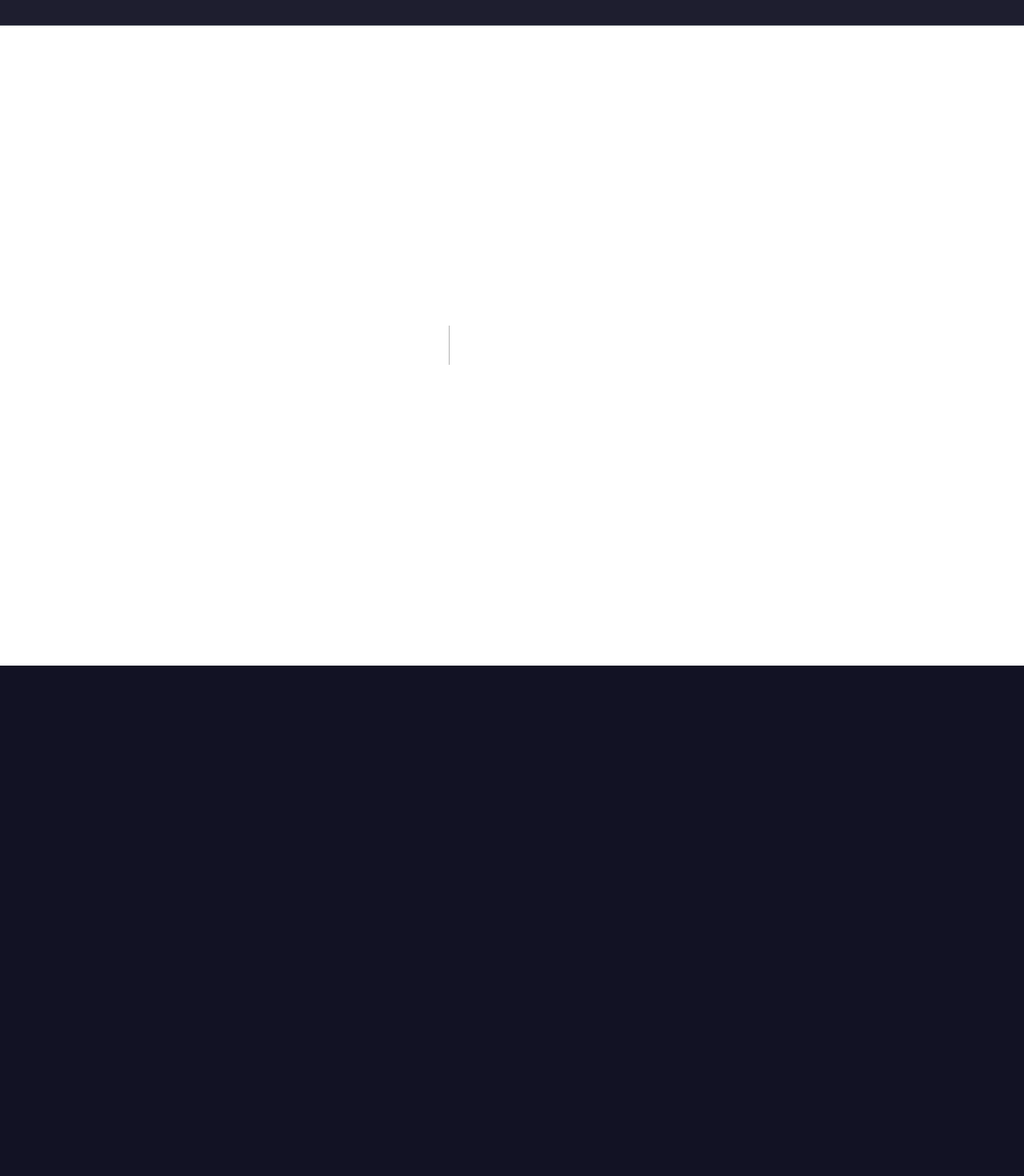
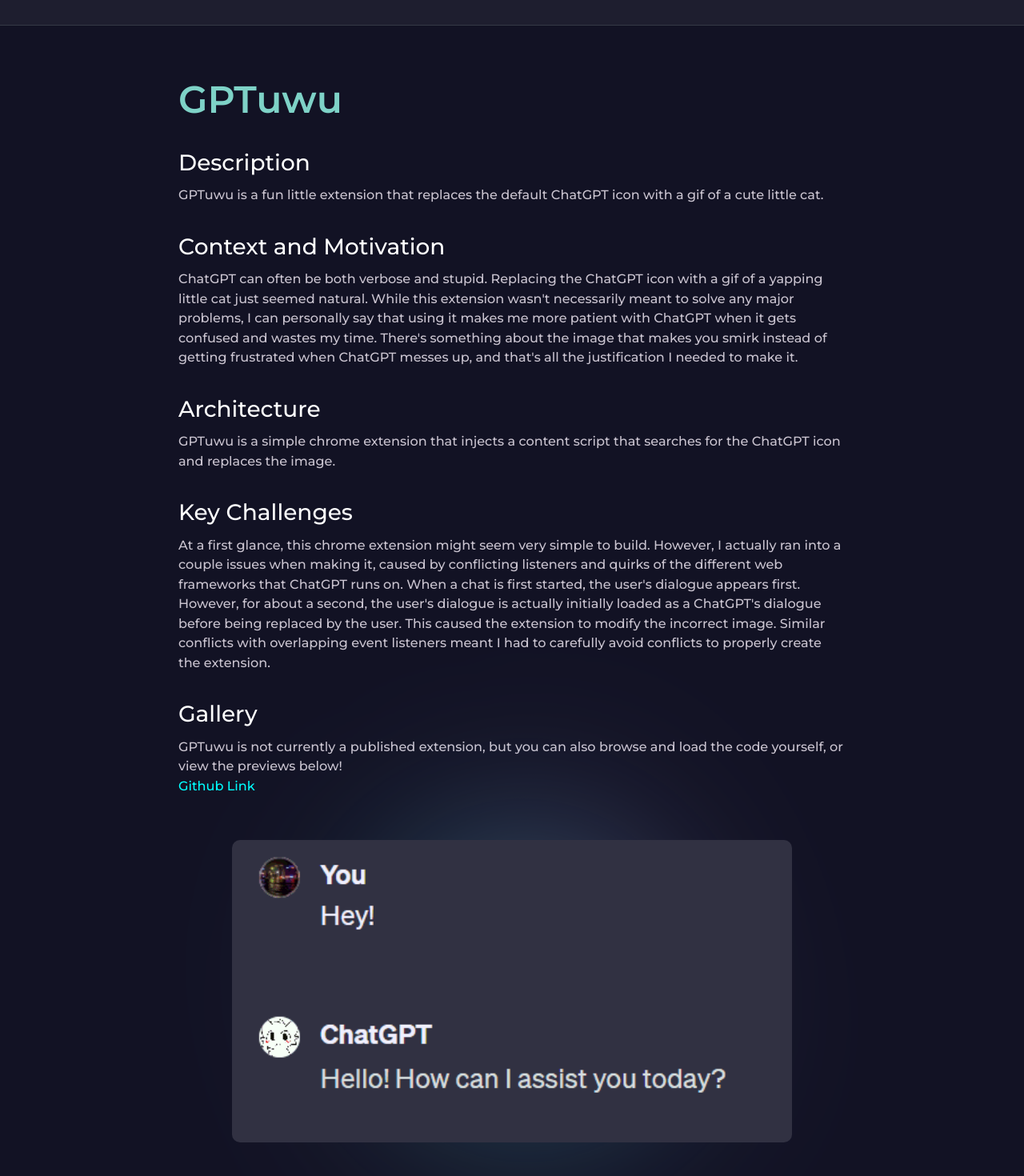
Before and after one commit to JosephKan3/personal-website, a Next.js app: page /projects/gptuwu in a window 1280 px wide. Before the commit this address had no page. Shown: the part 56-1526 px from the top of the page at 80% size. Before the commit the page ends 888 px from the top, so only its background shows below. Built offline with nearby package versions, Linux system fonts and the light colour scheme.

Commit message:
feat: adds gptuwu page

```diff
--- a/pages/projects/Spotitube.tsx
+++ b/pages/projects/Spotitube.tsx
@@ -84,7 +84,6 @@
               <p className={styles.bodyText}>
                 {"While Spotitube's servers are currently inactive due to Heroku's free tier being deactivated, you can browse the code and see images of the design below!"}
                 <br></br>
-                <br></br>
                 <Link target="_blank" href="https://github.com/JosephKan3/spotitube"><a target="_blank" rel="noreferrer">Github Link</a></Link>
               </p >
             </div>
--- a/pages/projects/advancedRedditFilters.tsx
+++ b/pages/projects/advancedRedditFilters.tsx
@@ -83,7 +83,6 @@
               <p className={styles.bodyText}>
                 {"Advanced Reddit Features is currently a public chrome extension: you can try it out for yourself! You can also browse the code and view previews below!"}
                 <br></br>
-                <br></br>
                 <Link target="_blank" href="https://chromewebstore.google.com/detail/advanced-reddit-filters/maaenebojagffbkkipikfahpncchejec"><a target="_blank" rel="noreferrer">Chrome Store Link</a></Link>
                 <br></br>
                 <Link target="_blank" href="https://github.com/JosephKan3/redditFilters"><a target="_blank" rel="noreferrer">Github Link</a></Link>
--- /dev/null
+++ b/pages/projects/gptuwu.tsx
@@ -0,0 +1,103 @@
+import type { NextPage } from "next";
+import Head from "next/head";
+import Image from "next/image";
+import styles from "../../styles/project_page.module.scss";
+import gptuwu from "/public/portfolioImages/gptuwu.gif";
+import Link from "next/link";
+
+const GPTuwu: NextPage = () => {
+  return (
+    <>
+      <Head>
+        <title>GPTuwu</title>
+        <meta name="viewport" content="width=device-width, initial-scale=1" />
+        <meta property="og:image" content="sitePreview.jpg" />
+      </Head>
+      <div className="container">
+        {/* Introduction */}
+        <section className={styles.section}>
+          <div className={styles.introductionBody}>
+            <div className={styles.introductionText}>
+              <h1 className={styles.mainHeading}>
+                <span className={styles.highlight}>{"GPTuwu"}</span>
+              </h1>
+
+              <h2 className={styles.bigSubheading}>
+                Description
+              </h2>
+              <p className={styles.bodyText}>
+                {
+                  "GPTuwu is a fun little extension that replaces the default ChatGPT icon with a gif of a cute little cat. \
+                  "
+                }
+                <br />
+                <br />
+              </p>
+              <h2 className={styles.bigSubheading}>
+                Context and Motivation
+              </h2>
+              <p className={styles.bodyText}>
+                {
+                  "ChatGPT can often be both verbose and stupid. Replacing the ChatGPT icon with a gif of a yapping little cat just seemed natural.\
+                  While this extension wasn't necessarily meant to solve any major problems, I can personally say that using it makes me more patient with ChatGPT when it gets confused and wastes my time. \
+                  There's something about the image that makes you smirk instead of getting frustrated when ChatGPT messes up, and that's all the justification I needed to make it.\
+                  "
+                }
+                <br />
+                <br />
+              </p>
+              <h2 className={styles.bigSubheading}>
+                Architecture
+              </h2>
+              <p className={styles.bodyText}>
+                {
+                  "GPTuwu is a simple chrome extension that injects a content script that searches for the ChatGPT icon and replaces the image. \
+                  "
+                }
+                <br />
+                <br />
+              </p >
+              <h2 className={styles.bigSubheading}>
+                Key Challenges
+              </h2>
+              <p className={styles.bodyText}>
+                {"At a first glance, this chrome extension might seem very simple to build. \
+                However, I actually ran into a couple issues when making it, caused by conflicting listeners and quirks of the different web frameworks that ChatGPT runs on. \
+                When a chat is first started, the user's dialogue appears first. \
+                However, for about a second, the user's dialogue is actually initially loaded as a ChatGPT's dialogue before being replaced by the user. \
+                This caused the extension to modify the incorrect image. Similar conflicts with overlapping event listeners meant I had to carefully avoid conflicts to properly create the extension.\
+                "}
+                <br />
+                <br />
+              </p >
+              <h2 className={styles.bigSubheading}>
+                Gallery
+              </h2>
+              <p className={styles.bodyText}>
+                {"GPTuwu is not currently a published extension, but you can also browse and load the code yourself, or view the previews below!"}
+                <br></br>
+                <Link target="_blank" href="https://github.com/JosephKan3/GPTuwu"><a target="_blank" rel="noreferrer">Github Link</a></Link>
+              </p >
+            </div>
+            <div className={styles.HeroWrapper}>
+              <div className={styles.HeroImageWrapper}>
+                <Image
+                  className={styles.HeroImage}
+                  src={gptuwu}
+                  alt="GPTuwu Demonstration"
+                  layout="responsive"
+                  priority={true}
+                />
+              </div>
+              <div className={styles.glowWrapper}>
+                <div className={styles.glow}></div>
+              </div>
+            </div>
+          </div>
+        </section >
+      </div >
+    </>
+  );
+};
+
+export default GPTuwu;
```
